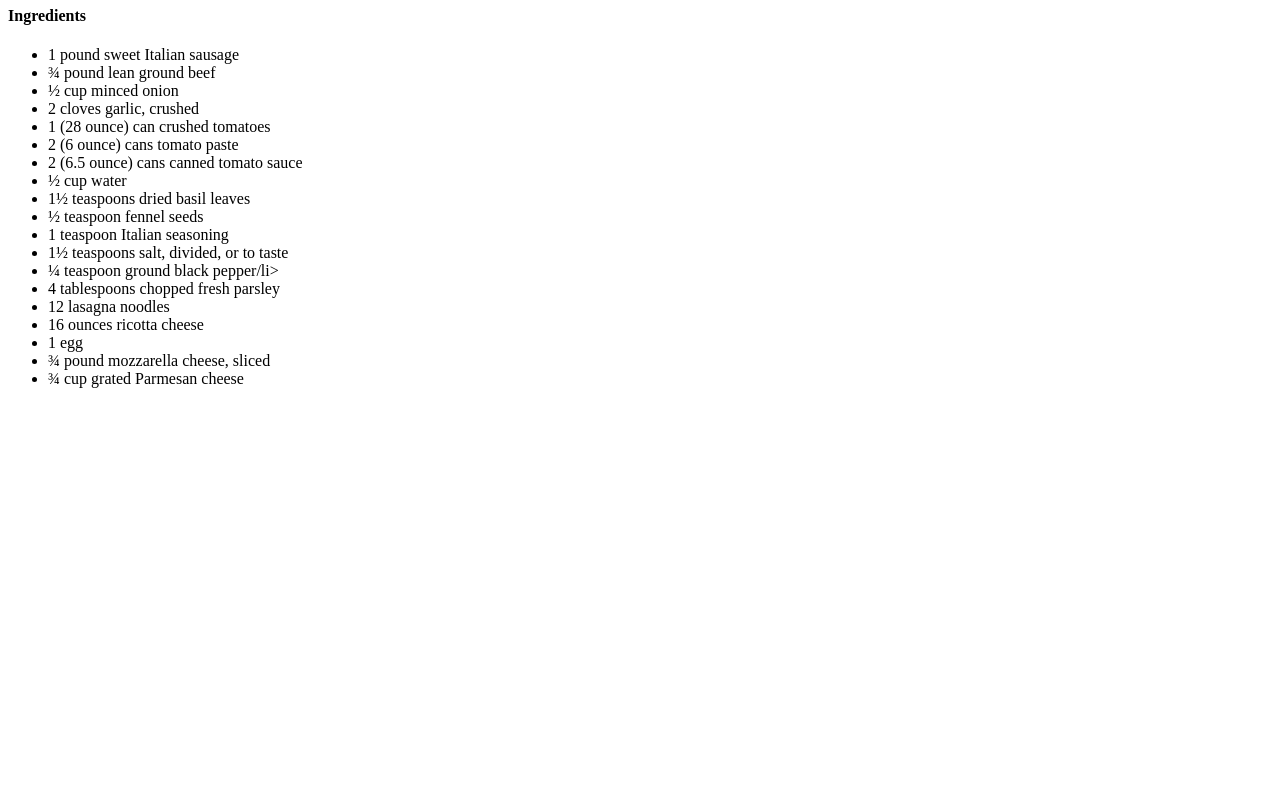
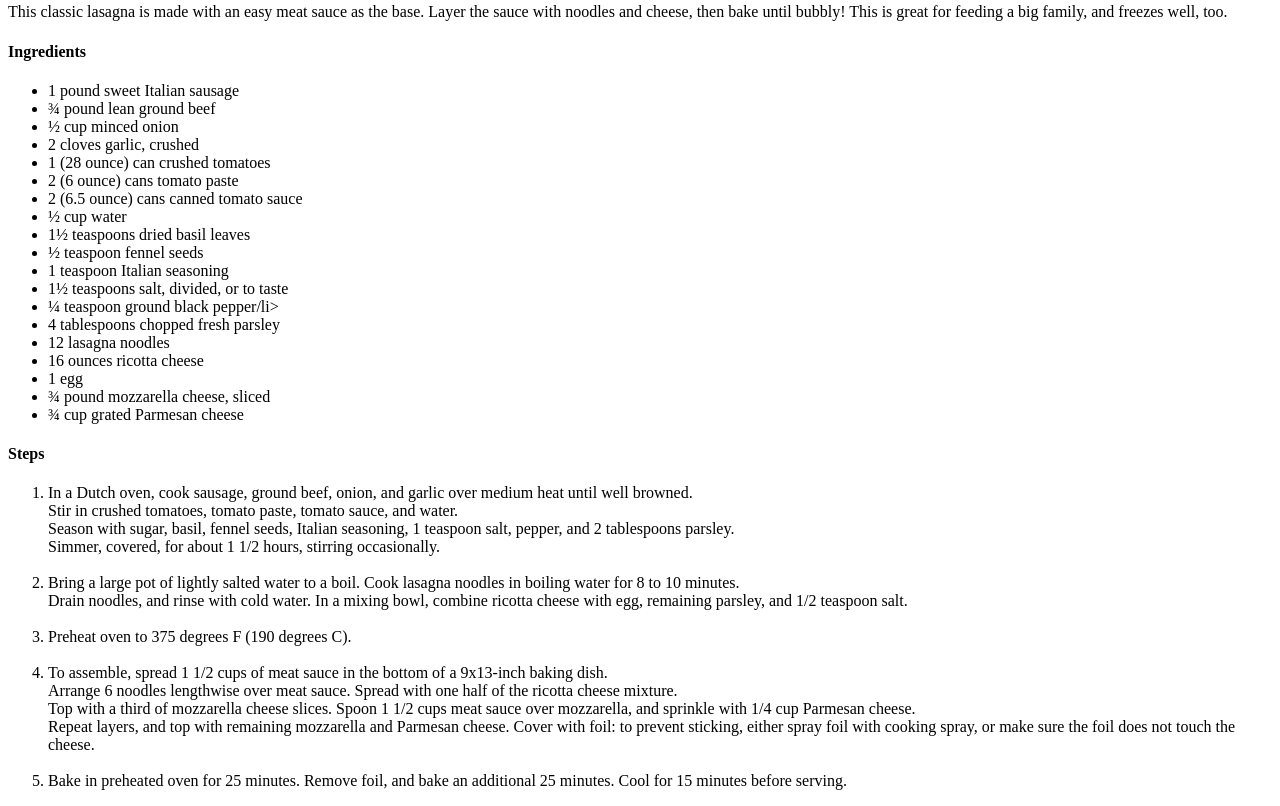
Before and after one commit to cmbitton/odin-recipes, a plain HTML site: page recipes/lasagna.html in a window 1280 px wide. Shown: the part 676-1482 px from the top of the page. Before the commit the page ends 1080 px from the top, so only its background shows below. Drawn offline with Linux system fonts and the light colour scheme.

Commit message:
Complete lasagna recipe page

```diff
--- a/recipes/lasagna.html
+++ b/recipes/lasagna.html
@@ -6,6 +6,9 @@
     </head>
     <body>
         <h1>Lasagna</h1>
+        <a href="../index.html">Home</a>
+        <br>
+        <br>
         <img src="../pictures/lasagna.jpeg" width="800" height="500">
         <h3>A delicious, cheesy goodness that is great for the whole family!</h3>
         <p>This classic lasagna is made with an easy meat sauce as the base.
@@ -33,5 +36,32 @@
             <li>¾ pound mozzarella cheese, sliced</li>
             <li>¾ cup grated Parmesan cheese</li>
         </ul>
+        <h4>Steps</h4>
+        <ol>
+            <li>In a Dutch oven, cook sausage, ground beef, onion, and garlic over medium heat until well browned. <br>
+                Stir in crushed tomatoes, tomato paste, tomato sauce, and water. <br>
+                Season with sugar, basil, fennel seeds, Italian seasoning, 1 teaspoon salt, pepper, and 2 tablespoons parsley. <br>
+                Simmer, covered, for about 1 1/2 hours, stirring occasionally.
+            </li>
+            <br>
+            <li>
+                Bring a large pot of lightly salted water to a boil. Cook lasagna noodles in boiling water for 8 to 10 minutes. <br>
+                Drain noodles, and rinse with cold water. In a mixing bowl, combine ricotta cheese with egg, remaining parsley, and 1/2 teaspoon salt.
+            </li>
+            <br>
+            <li>
+                Preheat oven to 375 degrees F (190 degrees C).
+            </li>
+            <br>
+            <li>To assemble, spread 1 1/2 cups of meat sauce in the bottom of a 9x13-inch baking dish. <br>
+                Arrange 6 noodles lengthwise over meat sauce. Spread with one half of the ricotta cheese mixture. <br>
+                Top with a third of mozzarella cheese slices. Spoon 1 1/2 cups meat sauce over mozzarella, and sprinkle with 1/4 cup Parmesan cheese. <br>
+                Repeat layers, and top with remaining mozzarella and Parmesan cheese. Cover with foil: to prevent sticking, either spray foil with cooking spray, or make sure the foil does not touch the cheese.
+            </li>
+            <br>
+            <li>
+                Bake in preheated oven for 25 minutes. Remove foil, and bake an additional 25 minutes. Cool for 15 minutes before serving.
+            </li>
+        </ol>
     </body>
 </html>
```
